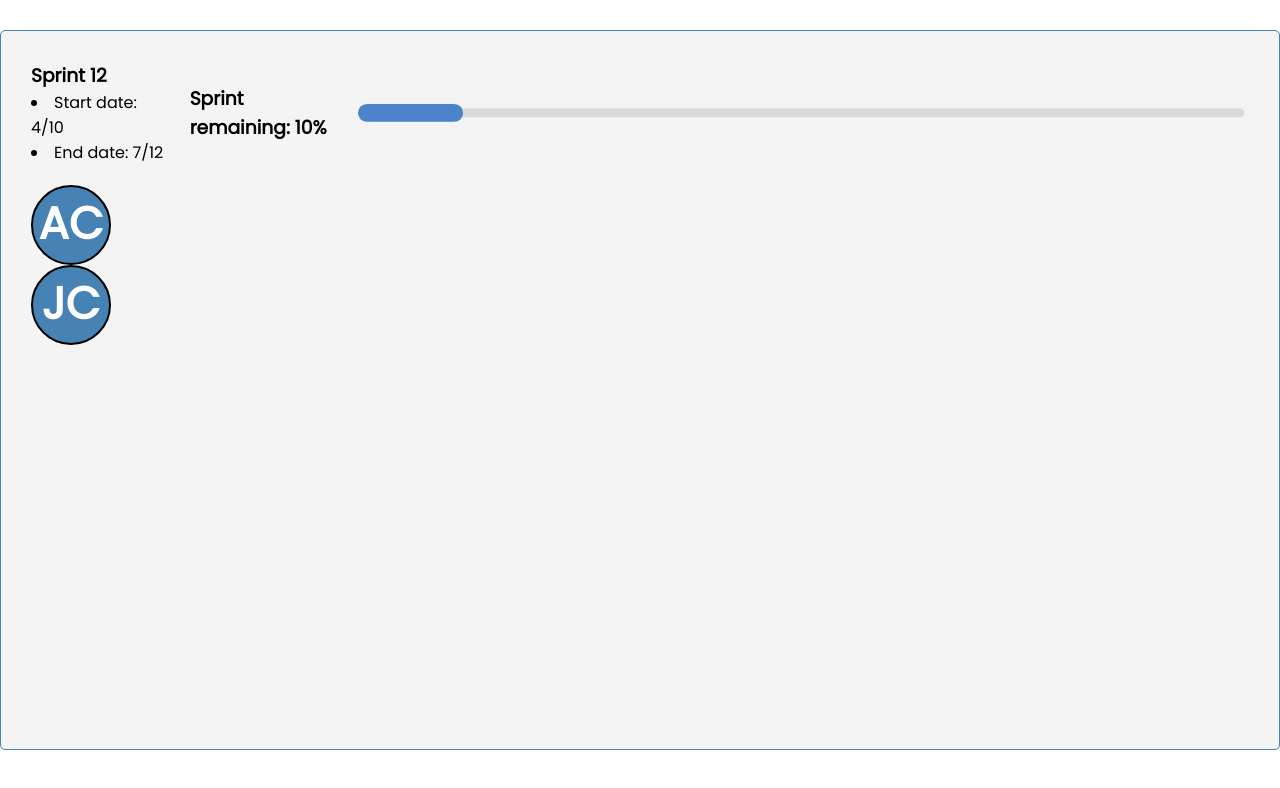
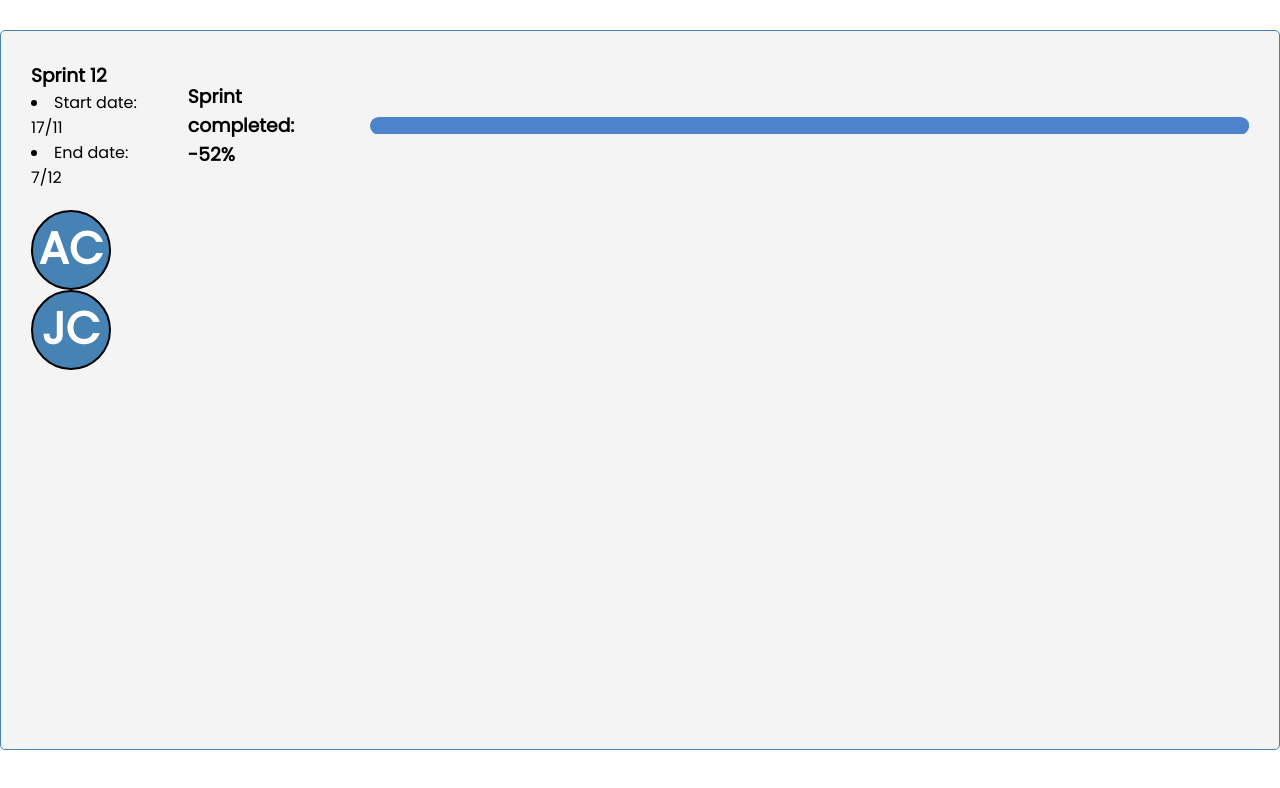
Before and after one commit to albertocaparros/dailys-board, a React (Create React App) app: page / in a window 1280 px wide. Shown: the top 788 px of the page. Built offline with nearby package versions, Linux system fonts and the light colour scheme.

Commit message:
Fixing timeline calculation

```diff
--- a/src/App.js
+++ b/src/App.js
@@ -5,8 +5,8 @@ function App() {
   return (
     <div className='container'>
       <Timeline
-        start={new Date(2021, 16, 10)}
-        end={new Date(2021, 7, 12)}
+        start={new Date(2021, 10, 17, 0, 0, 0, 0)}
+        end={new Date(2021, 11, 7, 0, 0, 0, 0)}
         sprint={12}
       />
       <Member name='Alberto' surname='Caparros' color='steelblue' />
--- a/src/components/Timeline.js
+++ b/src/components/Timeline.js
@@ -1,21 +1,24 @@
 import { Line } from 'rc-progress';
 
 const Timeline = ({ start, end, sprint }) => {
+  var today = new Date();
+  const percentage = Math.round(((today - start) / (end - start)) * 100);
+
   return (
     <div className='timeline'>
       <div>
         <h3>Sprint {sprint}</h3>
         <li>
-          Start date: {start.getMonth()}/{start.getDate()}
+          Start date: {start.getDate()}/{start.getMonth() + 1}
         </li>
         <li>
-          End date: {end.getMonth()}/{end.getDate()}
+          End date: {end.getDate()}/{end.getMonth() + 1}
         </li>
       </div>
-      <h3>Sprint remaining: 10%</h3>
+      <h3>Sprint completed: {percentage}%</h3>
       <Line
         className='percentage'
-        percent='10'
+        percent={percentage}
         strokeWidth='2'
         strokeColor='#4C83CA'
       />
```
